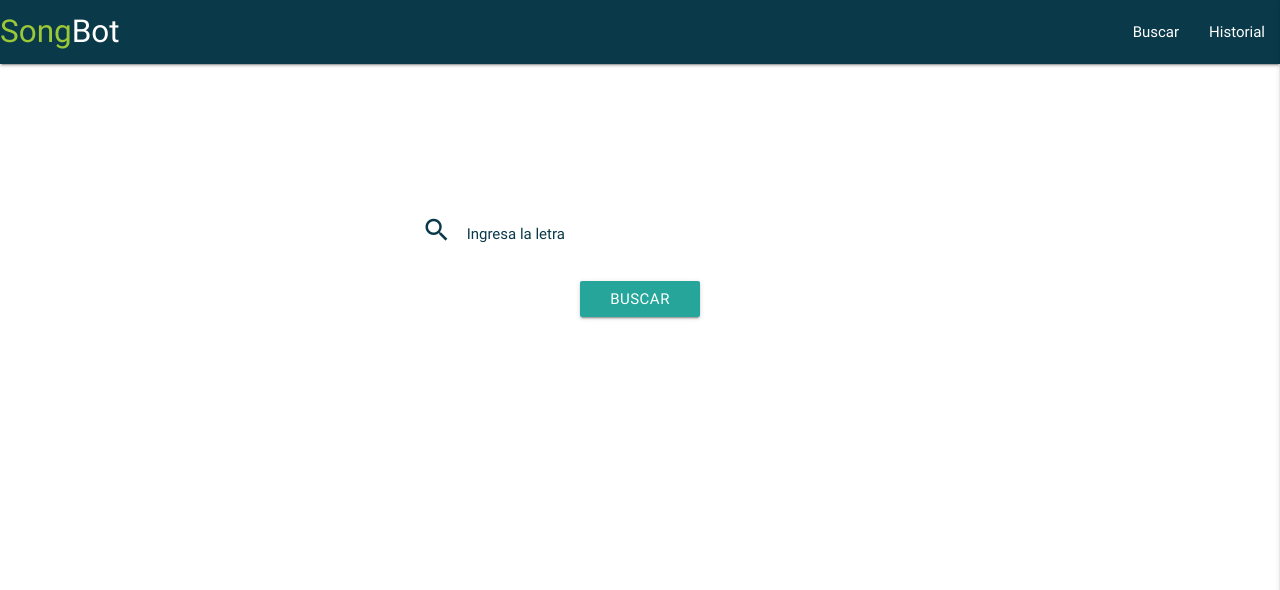
After one commit to pupetartist/SongBot, a Django app: template SongBot/templates/search.html in a window 1280 px wide. The commit adds this page. Shown: the top 590 px of the page. Run offline with Django 3.2, Linux system fonts and the light colour scheme; the template is opened without the code that fills it, so the values that code supplies are empty; some libraries are stand-ins or nearby versions.

Commit message:
Add song_player.html and search.html, modified styles in main.css

```diff
--- a/SongBot/static/css/main.css
+++ b/SongBot/static/css/main.css
@@ -20,7 +20,7 @@
 .icon{
 	padding-right: 10px;
 }
-.facebook{
+/*.facebook{
 	background-color: #3b5998;
 }
 .google{
@@ -28,7 +28,7 @@
 }
 .spotify{
 	background-color: #00e461;
-}
+}*/
 .division{
 	width: 50%;
 }
@@ -42,3 +42,20 @@
 	left: 45%;
 	background-color: #fff;
 }
+.c-light2{
+	color: #fff;
+}
+.controls_audio{
+	color:#9AC836;
+	background-color: #0A3A4A;
+	border-radius: 50%;
+	padding: 5px;
+	margin: 0 10px;
+}
+.album_image{
+	max-width: 250px;
+	padding:20px;
+}
+.back{
+	position: absolute;
+}
--- /dev/null
+++ b/SongBot/templates/search.html
@@ -0,0 +1,51 @@
+<!DOCTYPE html>
+<html lang="en">
+<head>
+	<meta charset="UTF-8">
+	<title>Búsqueda</title>
+	<link rel="stylesheet" href="css/materialize.css">
+	<link href="https://fonts.googleapis.com/icon?family=Material+Icons" rel="stylesheet">
+	<link rel="stylesheet" href="font-awesome-4.7.0/css/font-awesome.min.css">
+	<link rel="stylesheet" href="css/main.css">
+</head>
+<body>
+	<!-- Nav -->
+	<nav class="bg-dark">
+	    <div class="nav-wrapper">
+	      	<a href="#!" class="brand-logo c-light">Song<span class="c-light2">Bot</span></a>
+	      	<a href="#" data-activates="mobile-demo" class="button-collapse right"><i class="material-icons">menu</i></a>
+	      	<ul class="right hide-on-med-and-down">
+	        	<li><a href="#">Buscar</a></li>
+	        	<li><a href="#">Historial</a></li>
+	        	<a class="waves-effect waves-light btn hide-on-med-and-up">Cerrar sesión</a>
+
+	      	</ul>
+	      	<ul class="side-nav" id="mobile-demo">
+	        	<li><a href="#">Buscar</a></li>
+	        	<li><a href="#">Historial</a></li>
+	        	<a class="waves-effect waves-light btn">Cerrar sesión</a>
+	    	</ul>
+	    </div>
+	<!-- Search -->
+	<div class="container positioner">
+		<div class="row">
+			<form action="">
+				<div class="input-field col s10 m6 l6 offset-l3 offset-m3 offset-s1">
+		          <i class="material-icons prefix c-dark">search</i>
+		          <input id="icon_prefix" type="text" class="validate c-dark">
+		          <label for="icon_prefix" class="c-dark">Ingresa la letra</label>
+		        </div>
+		        <div class="row center-align">
+					<div class="col s12">
+						<button type="submit" class="btn">Buscar</button>
+					</div>
+				</div>
+			</form>
+		</div>
+	</div>
+	<!-- Scripts -->
+	<script type="text/javascript" src="https://code.jquery.com/jquery-2.1.1.min.js"></script>
+	<script src="js/materialize.min.js"></script>
+	<script src="js/main.js"></script>
+</body>
+</html>
```
Also changed, not shown: SongBot/templates/song_player.html (added, +87 -0 lines).
